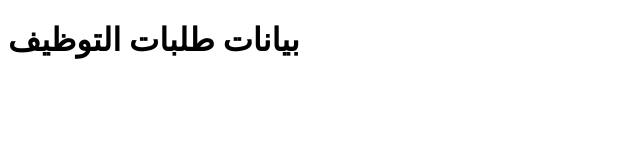
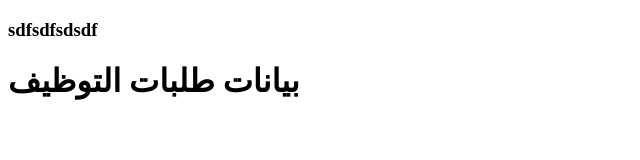
Before and after one commit to nasserAF/heak_elcakeSales, a website: page shopOnly/viewRecruitments.html in a window 1280 px wide. Shown: the whole page, without its empty margins (0-640 px from the left). Drawn offline with Linux system fonts and the light colour scheme; no server answers.

Commit message:
Update viewRecruitments.html

```diff
--- a/shopOnly/viewRecruitments.html
+++ b/shopOnly/viewRecruitments.html
@@ -26,6 +26,7 @@
 </head>
 
 <body>
+    <h3>sdfsdfsdsdf</h3>
     <h1>بيانات طلبات التوظيف</h1>
     <table id="data-table" style="direction: rtl; text-align: right;">
         <thead></thead>
```
